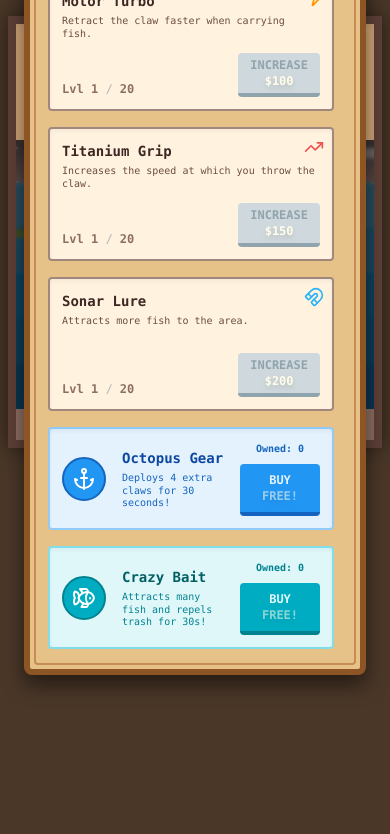
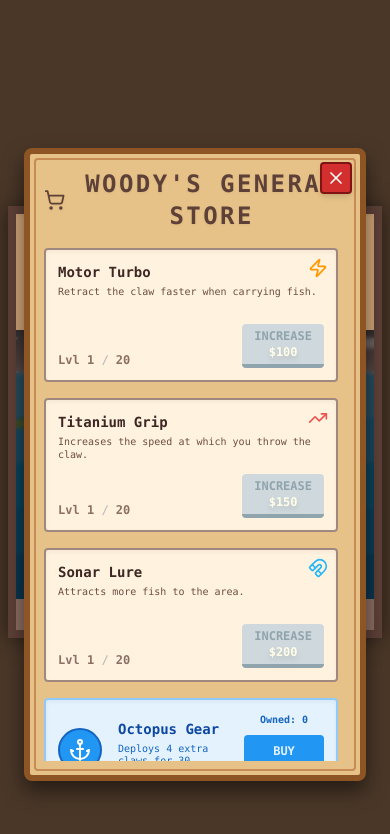
Before and after one commit to WoodyLinwc/pixel-fish-miner, a React (Vite) app in the folder pixel-fish-miner/: page / in a window 390 px wide. Both pictures are taken after a click on the button "SHOP". Shown: the top 834 px of the page. Built offline with nearby package versions, Linux system fonts and the light colour scheme.

Commit message:
modals adjustment for mobile

```diff
--- a/pixel-fish-miner/App.tsx
+++ b/pixel-fish-miner/App.tsx
@@ -732,8 +732,8 @@ const App: React.FC = () => {
     : null;
 
   return (
-    <div className="min-h-screen flex flex-col items-center justify-start md:justify-center font-mono p-2 md:p-4">
-      <div className="w-full max-w-[1024px] flex flex-col shadow-[0_0_20px_rgba(0,0,0,0.5)] mt-2 md:mt-0">
+    <div className="min-h-screen flex flex-col items-center justify-center font-mono p-2 md:p-4">
+      <div className="w-full max-w-[1024px] flex flex-col shadow-[0_0_20px_rgba(0,0,0,0.5)]">
         <StatsPanel
           gameState={gameState}
           onOpenStore={() => setIsStoreOpen(true)}
--- a/pixel-fish-miner/components/AchievementsModal.tsx
+++ b/pixel-fish-miner/components/AchievementsModal.tsx
@@ -69,9 +69,9 @@ const AchievementsModal: React.FC<AchievementsModalProps> = ({
   return (
     <div className="absolute inset-0 z-50 flex items-center justify-center bg-black/60 backdrop-blur-[2px] p-2 md:p-4">
       {/* Wood Frame */}
-      <div className="bg-[#e6c288] border-[6px] border-[#8d5524] rounded-lg w-full max-w-2xl shadow-[0_10px_20px_rgba(0,0,0,0.5)] relative animate-fade-in p-1 max-h-[95vh] md:max-h-[80vh] flex flex-col">
+      <div className="bg-[#e6c288] border-[6px] border-[#8d5524] rounded-lg w-full max-w-2xl shadow-[0_10px_20px_rgba(0,0,0,0.5)] relative animate-fade-in p-1 max-h-[75vh] md:max-h-[80vh] flex flex-col">
         {/* Inner Border */}
-        <div className="border-2 border-[#c68c53] p-3 md:p-4 rounded h-full bg-[#e6c288] flex flex-col overflow-hidden">
+        <div className="border-2 border-[#c68c53] p-2 md:p-4 rounded h-full bg-[#e6c288] flex flex-col overflow-hidden">
           <button
             onClick={onClose}
             className="absolute top-2 right-2 bg-[#d32f2f] text-white hover:bg-[#b71c1c] border-2 border-[#801313] rounded p-1 shadow-md active:translate-y-1 z-10"
--- a/pixel-fish-miner/components/BagModal.tsx
+++ b/pixel-fish-miner/components/BagModal.tsx
@@ -92,9 +92,9 @@ const BagModal: React.FC<BagModalProps> = ({
   return (
     <div className="absolute inset-0 z-50 flex items-center justify-center bg-black/60 backdrop-blur-[2px] p-2 md:p-4">
       {/* Wood Frame */}
-      <div className="bg-[#e6c288] border-[6px] border-[#8d5524] rounded-lg w-full max-w-2xl shadow-[0_10px_20px_rgba(0,0,0,0.5)] relative animate-fade-in p-1 max-h-[95vh] md:max-h-[80vh] flex flex-col">
+      <div className="bg-[#e6c288] border-[6px] border-[#8d5524] rounded-lg w-full max-w-2xl shadow-[0_10px_20px_rgba(0,0,0,0.5)] relative animate-fade-in p-1 max-h-[75vh] md:max-h-[80vh] flex flex-col">
         {/* Inner Border */}
-        <div className="border-2 border-[#c68c53] p-3 md:p-4 rounded h-full bg-[#e6c288] flex flex-col overflow-hidden">
+        <div className="border-2 border-[#c68c53] p-2 md:p-4 rounded h-full bg-[#e6c288] flex flex-col overflow-hidden">
           <button
             onClick={onClose}
             className="absolute top-2 right-2 bg-[#d32f2f] text-white hover:bg-[#b71c1c] border-2 border-[#801313] rounded p-1 shadow-md active:translate-y-1 z-10"
--- a/pixel-fish-miner/components/StoreModal.tsx
+++ b/pixel-fish-miner/components/StoreModal.tsx
@@ -234,9 +234,9 @@ const StoreModal: React.FC<StoreModalProps> = ({
   return (
     <div className="absolute inset-0 z-50 flex items-center justify-center bg-black/60 backdrop-blur-[2px] p-2 md:p-4">
       {/* Wood Frame */}
-      <div className="bg-[#e6c288] border-[6px] border-[#8d5524] rounded-lg w-full max-w-2xl shadow-[0_10px_20px_rgba(0,0,0,0.5)] relative animate-fade-in p-1 max-h-[95vh] md:max-h-[90vh] flex flex-col">
+      <div className="bg-[#e6c288] border-[6px] border-[#8d5524] rounded-lg w-full max-w-2xl shadow-[0_10px_20px_rgba(0,0,0,0.5)] relative animate-fade-in p-1 max-h-[75vh] md:max-h-[90vh] flex flex-col">
         {/* Inner Border */}
-        <div className="border-2 border-[#c68c53] p-3 md:p-4 rounded h-full bg-[#e6c288] flex flex-col overflow-hidden">
+        <div className="border-2 border-[#c68c53] p-2 md:p-4 rounded h-full bg-[#e6c288] flex flex-col overflow-hidden">
           <button
             onClick={onClose}
             className="absolute top-2 right-2 bg-[#d32f2f] text-white hover:bg-[#b71c1c] border-2 border-[#801313] rounded p-1 shadow-md active:translate-y-1 z-10"
```
